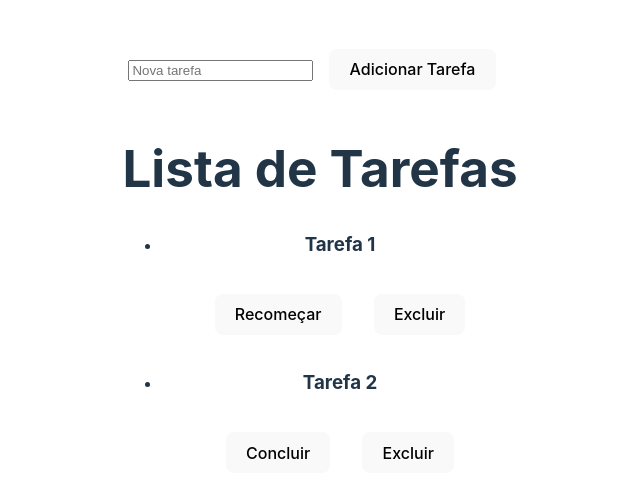
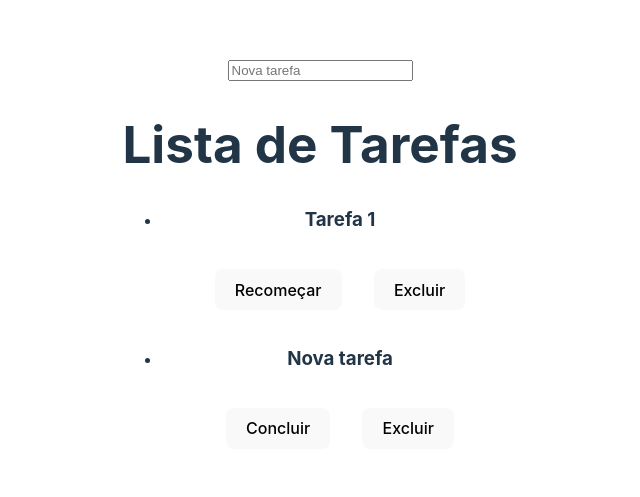
Before and after one commit to RaphaBrito/react-todo-crud, a React (Vite) app: page / in a window 1280 px wide. Shown: the part 131-628 px from the top of the page, without its empty margins (320-960 px from the left). Built offline with nearby package versions, Linux system fonts and the light colour scheme; data requests are answered from the project's data file.

Commit message:
Refatorando para react-query

```diff
--- a/db.json
+++ b/db.json
@@ -6,9 +6,9 @@
       "completed": true
     },
     {
-      "text": "Tarefa 2",
+      "text": "Nova tarefa",
       "completed": false,
-      "id": 2
+      "id": 3
     }
   ]
 }
--- a/package.json
+++ b/package.json
@@ -11,7 +11,8 @@
   },
   "dependencies": {
     "react": "^18.2.0",
-    "react-dom": "^18.2.0"
+    "react-dom": "^18.2.0",
+    "react-query": "^3.39.3"
   },
   "devDependencies": {
     "@types/react": "^18.2.15",
--- a/src/App.tsx
+++ b/src/App.tsx
@@ -1,67 +1,113 @@
-import React, { useState, useEffect } from "react";
+import React from "react";
 import "./App.css";
 import { Todo } from "./types/Todo";
+import { useQuery, useMutation, useQueryClient } from "react-query";
 
 function App() {
-  const [todos, setTodos] = useState<Todo[]>([]);
-  const [newTodo, setNewTodo] = useState("");
+  const queryClient = useQueryClient();
+  // Query para buscar todas as tarefas
+  const { data: todos, isFetching } = useQuery("todos", async () => {
+    const response = await fetch("http://localhost:5000/todos");
+    if (!response.ok) {
+      throw new Error("Network response was not ok");
+    }
+    return response.json();
+  });
 
-  useEffect(() => {
-    getTodos();
-  }, []);
-
-  const getTodos = () =>
-    fetch("http://localhost:5000/todos")
-      .then((response) => response.json())
-      .then((data) => setTodos(data));
-
-  const handleCreateTodo = () => {
-    fetch("http://localhost:5000/todos", {
+  // Mutação para criar uma nova tarefa
+  const createTodoMutation = useMutation(
+    async (newTodo: string) => {
+      const response = await fetch("http://localhost:5000/todos", {
         method: "POST",
         headers: {
           "Content-Type": "application/json",
         },
         body: JSON.stringify({ text: newTodo, completed: false }),
-    })
-      .then((response) => response.json())
-      .then((data) => {
-        setTodos([...todos, data]);
-        setNewTodo("");
       });
+      if (!response.ok) {
+        throw new Error("Failed to create a new todo");
+      }
+      return response.json();
+    },
+    {
+      onSuccess: () => {
+        queryClient.invalidateQueries("todos"); // Invalida a query de tarefas para atualizar a lista
+      },
+    }
+  );
+
+  const handleCreateTodo = (newTodo: string) => {
+    createTodoMutation.mutate(newTodo);
   };
 
-  const handleUpdateTodo = (todo: Todo) => {
-    fetch(`http://localhost:5000/todos/${todo.id}`, {
+  const updateTodoMutation = useMutation(
+    async (updatedTodo: Todo) => {
+      const response = await fetch(
+        `http://localhost:5000/todos/${updatedTodo.id}`,
+        {
           method: "PUT",
           headers: {
             "Content-Type": "application/json",
           },
-      body: JSON.stringify({ ...todo, completed: !todo.completed }),
-    }).then(getTodos);
+          body: JSON.stringify(updatedTodo),
+        }
+      );
+      if (!response.ok) {
+        throw new Error("Failed to update the todo");
+      }
+      return response.json();
+    },
+    {
+      onSuccess: () => {
+        queryClient.invalidateQueries("todos"); // Invalida a query de tarefas para atualizar a lista
+      },
+    }
+  );
+
+  const handleUpdateTodo = (todo: Todo) => {
+    updateTodoMutation.mutate({ ...todo, completed: !todo.completed });
   };
 
+  const deleteTodoMutation = useMutation(
+    async (id: number) => {
+      const response = await fetch(`http://localhost:5000/todos/${id}`, {
+        method: "DELETE",
+      });
+      if (!response.ok) {
+        throw new Error("Failed to delete the todo");
+      }
+    },
+    {
+      onSuccess: () => {
+        queryClient.invalidateQueries("todos"); // Invalida a query de tarefas para atualizar a lista
+      },
+    }
+  );
+
   const handleDeleteTodo = (todo: Todo) => {
-    fetch(`http://localhost:5000/todos/${todo.id}`, {
-      method: "DELETE",
-      headers: {
-        "Content-Type": "application/json",
-      },
-      body: JSON.stringify({ text: newTodo, completed: false }),
-    }).then(getTodos);
+    deleteTodoMutation.mutate(todo.id);
   };
+
+  if (isFetching) {
+    return <h1>Carregando a lista de tarefas...</h1>;
+  }
 
   return (
     <div>
       <input
         type="text"
         placeholder="Nova tarefa"
-        value={newTodo}
-        onChange={(e) => setNewTodo(e.target.value)}
+        onKeyDown={(e) => {
+          const target = e.target as HTMLTextAreaElement;
+          if (e.key === "Enter" && target.value) {
+            handleCreateTodo(target.value);
+            target.value = "";
+          }
+        }}
       />
-      <button onClick={handleCreateTodo}>Adicionar Tarefa</button>
       <h1>Lista de Tarefas</h1>
       <ul>
-        {todos.map((todo) => (
+        {todos.map((todo: Todo) => (
           <li key={todo.id}>
             <h3>{todo.text}</h3>
             <div className="item-buttons">
--- a/src/main.tsx
+++ b/src/main.tsx
@@ -1,10 +1,14 @@
-import React from 'react'
-import ReactDOM from 'react-dom/client'
-import App from './App.tsx'
-import './index.css'
+import React from "react";
+import ReactDOM from "react-dom/client";
+import App from "./App.tsx";
+import "./index.css";
+import { QueryClient, QueryClientProvider } from "react-query";
 
-ReactDOM.createRoot(document.getElementById('root')!).render(
+const queryClient = new QueryClient();
+ReactDOM.createRoot(document.getElementById("root")!).render(
   <React.StrictMode>
-    <App />
-  </React.StrictMode>,
-)
+    <QueryClientProvider client={queryClient}>
+      <App />
+    </QueryClientProvider>
+  </React.StrictMode>
+);
```
Also changed, not shown: 1 other file (tests, documents, lock files or other folders). Lines whose indentation alone changed are shown as unchanged.
